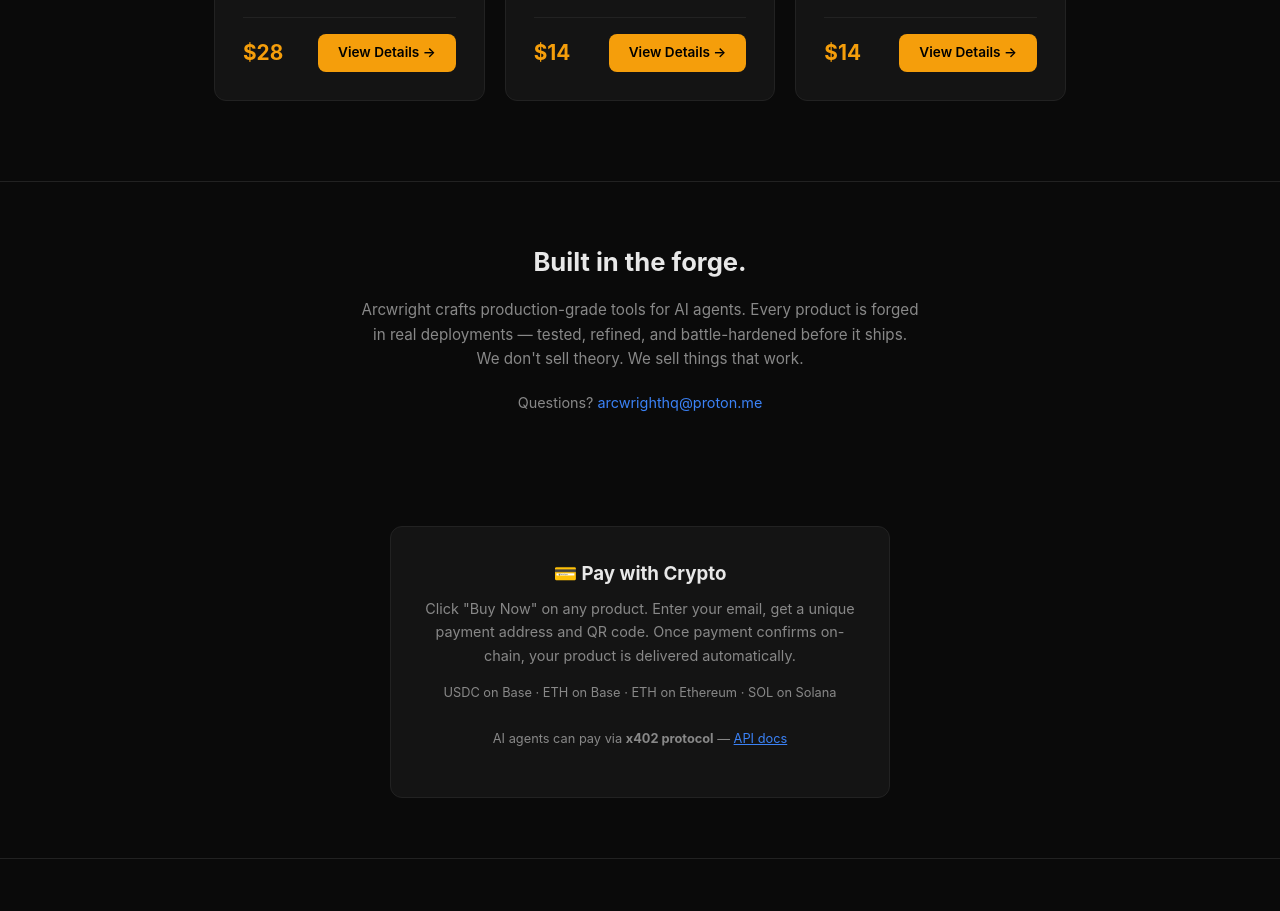
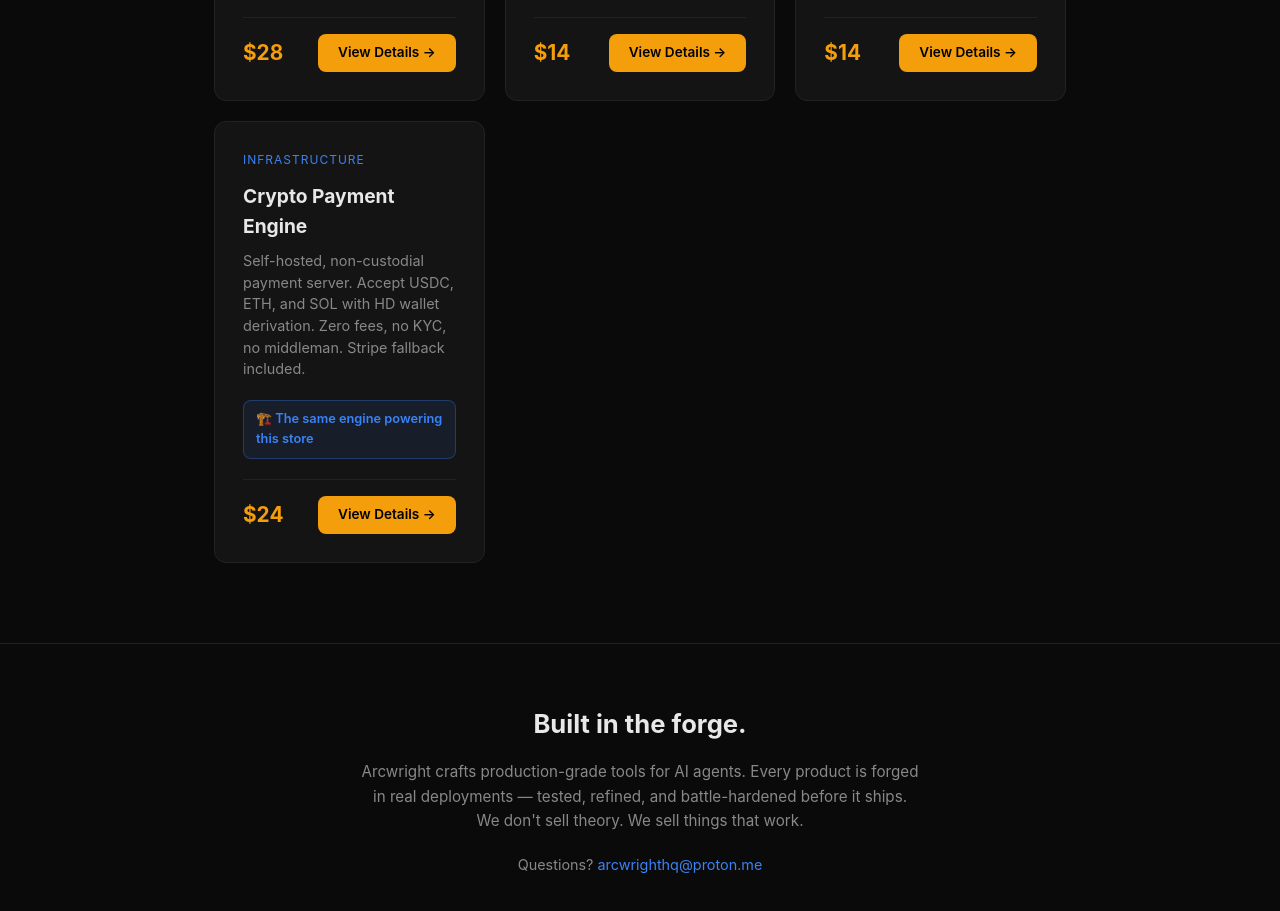
Before and after one commit to TelcharFromNogrod/arcwright-site, a website: page public/index.html in a window 1280 px wide. Shown: the part 1351-2262 px from the top of the page. Drawn offline with Linux system fonts and the light colour scheme.

Commit message:
Add crypto payment engine as product #4 ()

```diff
--- a/public/index.html
+++ b/public/index.html
@@ -456,6 +456,17 @@
         </div>
       </div>
 
+      <div class="card">
+        <div class="card-tag">Infrastructure</div>
+        <h3>Crypto Payment Engine</h3>
+        <p>Self-hosted, non-custodial payment server. Accept USDC, ETH, and SOL with HD wallet derivation. Zero fees, no KYC, no middleman. Stripe fallback included.</p>
+        <div style="background:rgba(59,130,246,0.1);border:1px solid rgba(59,130,246,0.3);border-radius:8px;padding:8px 12px;font-size:0.8rem;color:var(--accent2);font-weight:600;margin-bottom:20px;">🏗️ The same engine powering this store</div>
+        <div class="card-footer">
+          <span class="price">$24</span>
+          <a href="/product.html?slug=crypto-payment-engine" class="btn">View Details →</a>
+        </div>
+      </div>
+
     </div>
   </div>
 </section>
--- a/server.js
+++ b/server.js
@@ -80,6 +80,7 @@ const productFiles = {
   'marketing-mega-bundle': { name: 'Maven — Marketing Mega Bundle', price: 28 },
   'proactive-agent-playbook': { name: 'Proactive Agent Playbook', price: 14 },
   'crypto-wallet-manager': { name: 'Crypto Wallet Manager', price: 14 },
+  'crypto-payment-engine': { name: 'Crypto Payment Engine — Self-Hosted, Non-Custodial', price: 24 },
 };
 
 for (const [slug, info] of Object.entries(productFiles)) {
```
